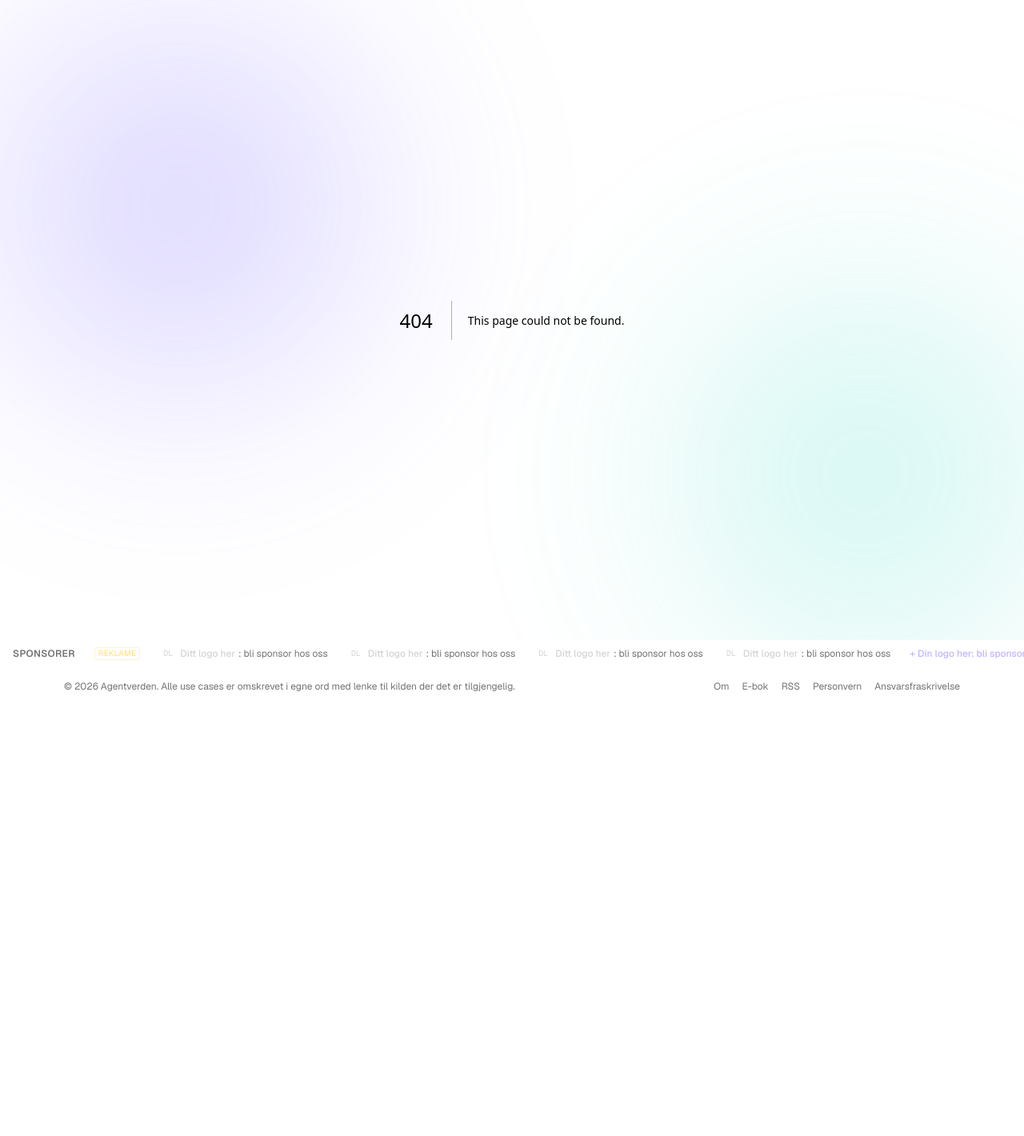
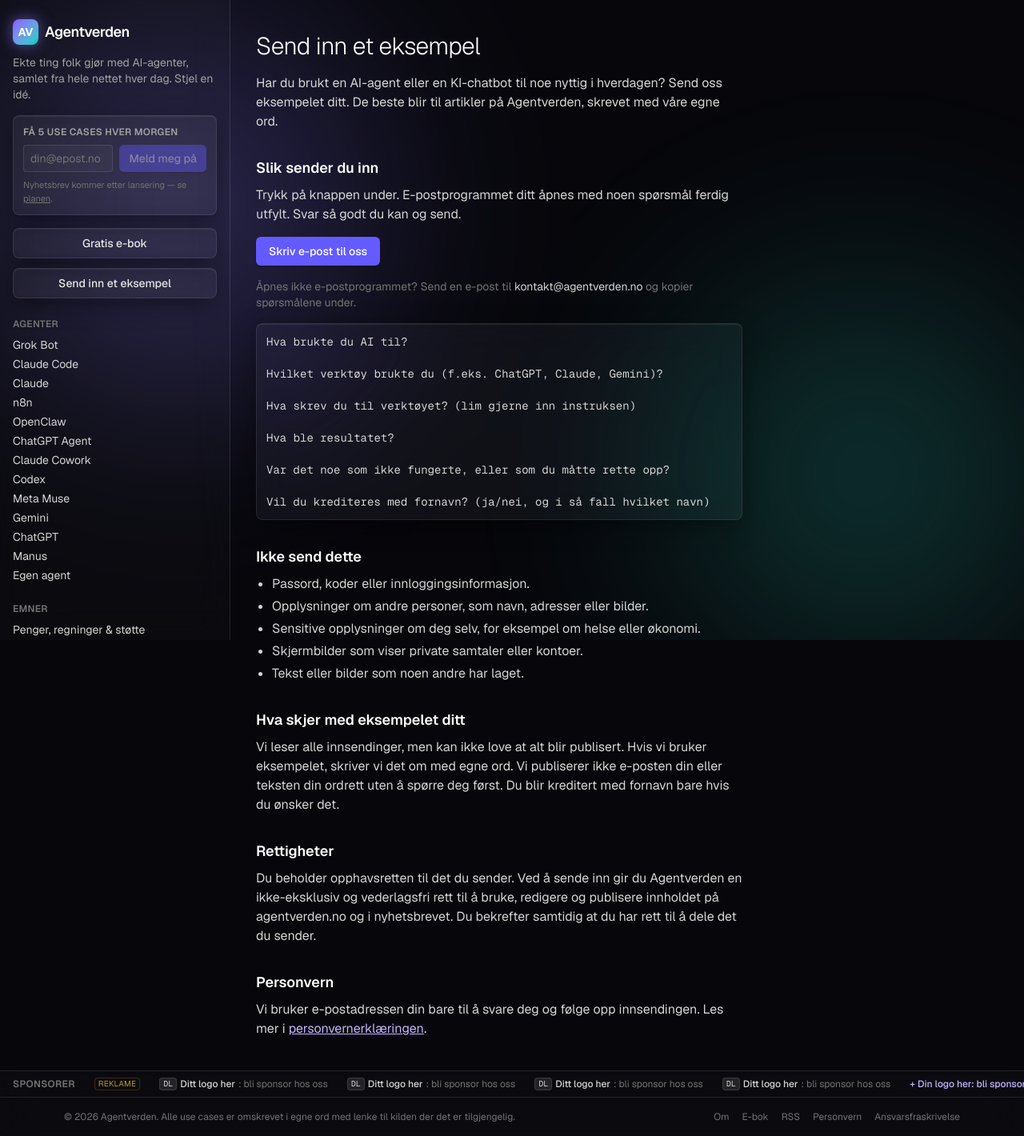
Before and after one commit to Lise-KI/agentverden, a Next.js app: page /send-inn in a window 1280 px wide. Before the commit this address had no page. Shown: the whole page at 80% size. Before the commit the page ends 882 px from the top, so only its background shows below. Built offline with nearby package versions, Linux system fonts and the light colour scheme.

Commit message:
Legg til /send-inn: innsending av eksempler via ferdig e-postmal, med regler for innhold, rettigheter og personvern
Co-Authored-By: Claude Opus 5.5 <noreply@anthropic.com>
Claude-Session: https://claude.ai/code/session_011SA7d6mQTL3dwGya4JsLJm

```diff
--- /dev/null
+++ b/src/app/send-inn/page.tsx
@@ -0,0 +1,116 @@
+import type { Metadata } from "next";
+import Link from "next/link";
+import Sidebar from "@/components/Sidebar";
+
+export const metadata: Metadata = {
+  title: "Send inn et eksempel på bruk av AI-agenter",
+  description:
+    "Har du brukt AI-agenter til noe nyttig i hverdagen? Send oss eksempelet ditt, så kan det bli en artikkel på Agentverden.",
+  alternates: { canonical: "/send-inn/" },
+};
+
+const EMAIL = "kontakt@agentverden.no";
+const SUBJECT = "Eksempel til Agentverden";
+const TEMPLATE = `Hva brukte du AI til?
+
+Hvilket verktøy brukte du (f.eks. ChatGPT, Claude, Gemini)?
+
+Hva skrev du til verktøyet? (lim gjerne inn instruksen)
+
+Hva ble resultatet?
+
+Var det noe som ikke fungerte, eller som du måtte rette opp?
+
+Vil du krediteres med fornavn? (ja/nei, og i så fall hvilket navn)`;
+
+const mailto = `mailto:${EMAIL}?subject=${encodeURIComponent(SUBJECT)}&body=${encodeURIComponent(TEMPLATE)}`;
+
+export default function SendInnPage() {
+  return (
+    <div className="flex flex-col lg:flex-row max-w-7xl mx-auto">
+      <Sidebar />
+      <main className="flex-1 px-4 py-10 lg:px-8 max-w-2xl text-neutral-300 space-y-4">
+        <h1 className="heading-stripe text-3xl mb-4 text-neutral-50">
+          Send inn et eksempel
+        </h1>
+        <p>
+          Har du brukt en AI-agent eller en KI-chatbot til noe nyttig i
+          hverdagen? Send oss eksempelet ditt. De beste blir til artikler på
+          Agentverden, skrevet med våre egne ord.
+        </p>
+
+        <h2 className="text-lg font-semibold mt-8 mb-2 text-neutral-50">
+          Slik sender du inn
+        </h2>
+        <p>
+          Trykk på knappen under. E-postprogrammet ditt åpnes med noen
+          spørsmål ferdig utfylt. Svar så godt du kan og send.
+        </p>
+        <a
+          href={mailto}
+          className="btn-stripe-primary inline-block rounded-lg px-4 py-2 text-sm font-medium"
+        >
+          Skriv e-post til oss
+        </a>
+        <p className="text-sm text-neutral-500">
+          Åpnes ikke e-postprogrammet? Send en e-post til{" "}
+          <span className="text-neutral-300">{EMAIL}</span> og kopier spørsmålene
+          under.
+        </p>
+        <pre className="glass rounded-lg p-3 text-sm whitespace-pre-wrap text-neutral-300">
+          {TEMPLATE}
+        </pre>
+
+        <h2 className="text-lg font-semibold mt-8 mb-2 text-neutral-50">
+          Ikke send dette
+        </h2>
+        <ul className="list-disc pl-5 space-y-1">
+          <li>Passord, koder eller innloggingsinformasjon.</li>
+          <li>Opplysninger om andre personer, som navn, adresser eller bilder.</li>
+          <li>
+            Sensitive opplysninger om deg selv, for eksempel om helse eller
+            økonomi.
+          </li>
+          <li>Skjermbilder som viser private samtaler eller kontoer.</li>
+          <li>Tekst eller bilder som noen andre har laget.</li>
+        </ul>
+
+        <h2 className="text-lg font-semibold mt-8 mb-2 text-neutral-50">
+          Hva skjer med eksempelet ditt
+        </h2>
+        <p>
+          Vi leser alle innsendinger, men kan ikke love at alt blir publisert.
+          Hvis vi bruker eksempelet, skriver vi det om med egne ord. Vi
+          publiserer ikke e-posten din eller teksten din ordrett uten å spørre
+          deg først. Du blir kreditert med fornavn bare hvis du ønsker det.
+        </p>
+
+        <h2 className="text-lg font-semibold mt-8 mb-2 text-neutral-50">
+          Rettigheter
+        </h2>
+        <p>
+          Du beholder opphavsretten til det du sender. Ved å sende inn gir du
+          Agentverden en ikke-eksklusiv og vederlagsfri rett til å bruke,
+          redigere og publisere innholdet på agentverden.no og i
+          nyhetsbrevet. Du bekrefter samtidig at du har rett til å dele det du
+          sender.
+        </p>
+
+        <h2 className="text-lg font-semibold mt-8 mb-2 text-neutral-50">
+          Personvern
+        </h2>
+        <p>
+          Vi bruker e-postadressen din bare til å svare deg og følge opp
+          innsendingen. Les mer i{" "}
+          <Link
+            href="/personvern"
+            className="underline text-violet-300 hover:text-violet-200"
+          >
+            personvernerklæringen
+          </Link>
+          .
+        </p>
+      </main>
+    </div>
+  );
+}
--- a/src/app/sitemap.ts
+++ b/src/app/sitemap.ts
@@ -16,6 +16,7 @@ export default function sitemap(): MetadataRoute.Sitemap {
     "/emner",
     "/nytt",
     "/om",
+    "/send-inn",
     "/personvern",
     "/ansvarsfraskrivelse",
     // /ebok tas med først når Brevo-skjemaet er på plass.
--- a/src/components/Sidebar.tsx
+++ b/src/components/Sidebar.tsx
@@ -54,10 +54,10 @@ export default function Sidebar() {
       </Link>
 
       <Link
-        href="/om"
+        href="/send-inn"
         className="glass glass-hover block w-full text-center rounded-lg px-3 py-2 text-sm font-medium mb-6 text-neutral-200"
       >
-        Send inn en use case
+        Send inn et eksempel
       </Link>
 
       <div className="mb-6">
```
Also changed, not shown: 1 other file (tests, documents, lock files or other folders).
